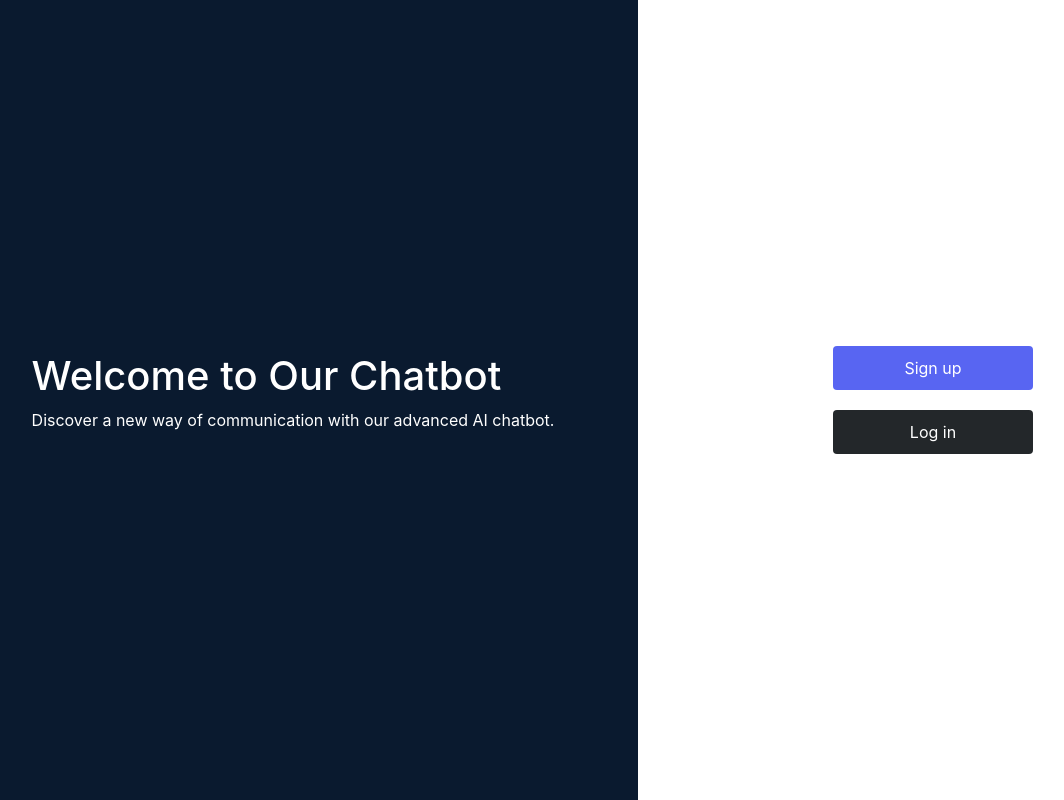
After one commit to Mind-s-Ascent/Minds_Ascent, a Django app: template chatbot/django_chatbot/templates/main.html in a window 1280 px wide. The commit adds this page. Shown: the whole page, without its empty margins (52-1116 px from the left). Run offline with Django 4.2, Linux system fonts and the light colour scheme; the template is opened without the code that fills it, so the values that code supplies are empty; some libraries are stand-ins or nearby versions.

Commit message:
bissmillah

```diff
--- a/chatbot/django_chatbot/chatbot/urls.py
+++ b/chatbot/django_chatbot/chatbot/urls.py
@@ -2,7 +2,8 @@ from django.urls import path
 from .import views
 
 urlpatterns = [
-    path('', views.chatbot, name='chatbot'),
+    path('', views.homepage, name='homepage'),
+    path('chatbot', views.chatbot, name='chatbot'),
     path('login', views.login, name='login'),
     path('register', views.register, name='register'),
     path('logout', views.logout, name='logout'),
--- /dev/null
+++ b/chatbot/django_chatbot/templates/main.html
@@ -0,0 +1,58 @@
+{% extends 'base.html' %}
+
+{% block styles %}
+<style>
+  .split-screen {
+    display: flex;
+    height: 100vh;
+  }
+  .left-side {
+    flex: 1;
+    background-color: #0A1A2F; /* Dark blue background */
+    color: white;
+    display: flex;
+    justify-content: center;
+    align-items: center;
+    padding: 0 50px; /* Adjust the padding as needed */
+    text-align: left;
+  }
+  .right-side {
+    flex: 1;
+    background-color: #fff; /* Light background for contrast */
+    display: flex;
+    justify-content: center;
+    align-items: center;
+    flex-direction: column;
+  }
+  .btn-custom {
+    padding: 10px 30px;
+    margin: 10px; /* Spacing between buttons */
+    width: 200px; /* Fixed width for buttons */
+  }
+  .btn-primary {
+    background-color: #5865F2; /* Blue color for primary button */
+    border: none;
+    color: white;
+  }
+  .btn-secondary {
+    background-color: #23272A; /* Darker background for secondary button */
+    border: none;
+    color: white;
+  }
+</style>
+{% endblock %}
+
+{% block content %}
+<div class="split-screen">
+  <div class="left-side">
+    <div>
+      <h1>Welcome to Our Chatbot</h1>
+      <p>Discover a new way of communication with our advanced AI chatbot.</p>
+    </div>
+  </div>
+  <div class="right-side">
+    <a href="{% url 'register' %}" class="btn btn-primary btn-custom">Sign up</a>
+    <a href="{% url 'login' %}" class="btn btn-secondary btn-custom">Log in</a>
+  </div>
+</div>
+{% endblock %}
```
Also changed, not shown: chatbot/django_chatbot/chatbot/views.py (+39 -4 lines), chatbot/django_chatbot/templates/chatbot.html (+45 -24 lines), chatbot/django_chatbot/templates/custom-dark-theme.css (added, +18 -0 lines), chatbot/django_chatbot/templates/login.html (+10 -14 lines), chatbot/django_chatbot/templates/register.html (+12 -14 lines), chatbot/django_chatbot/db.sqlite3, 1 other file.
